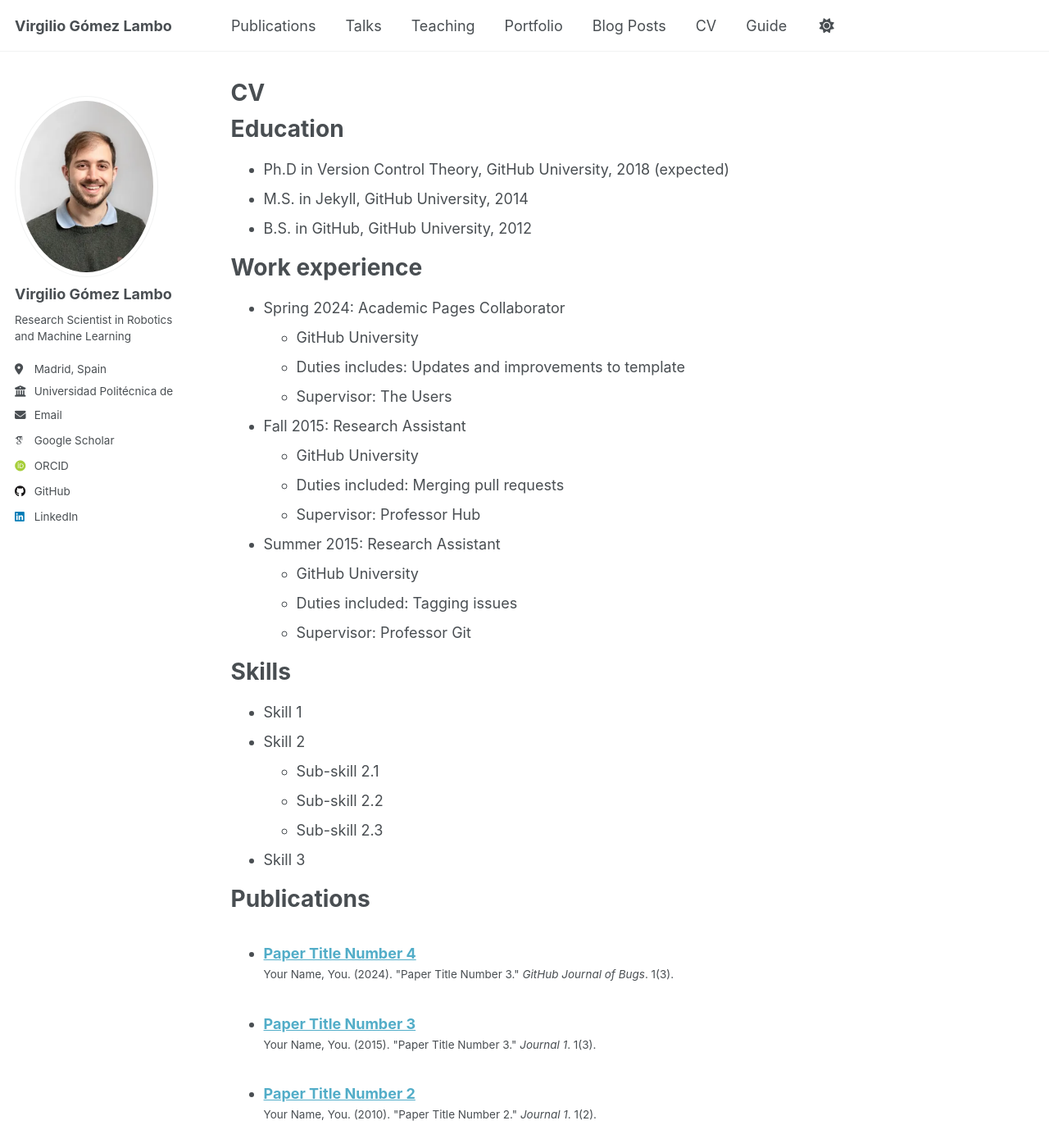
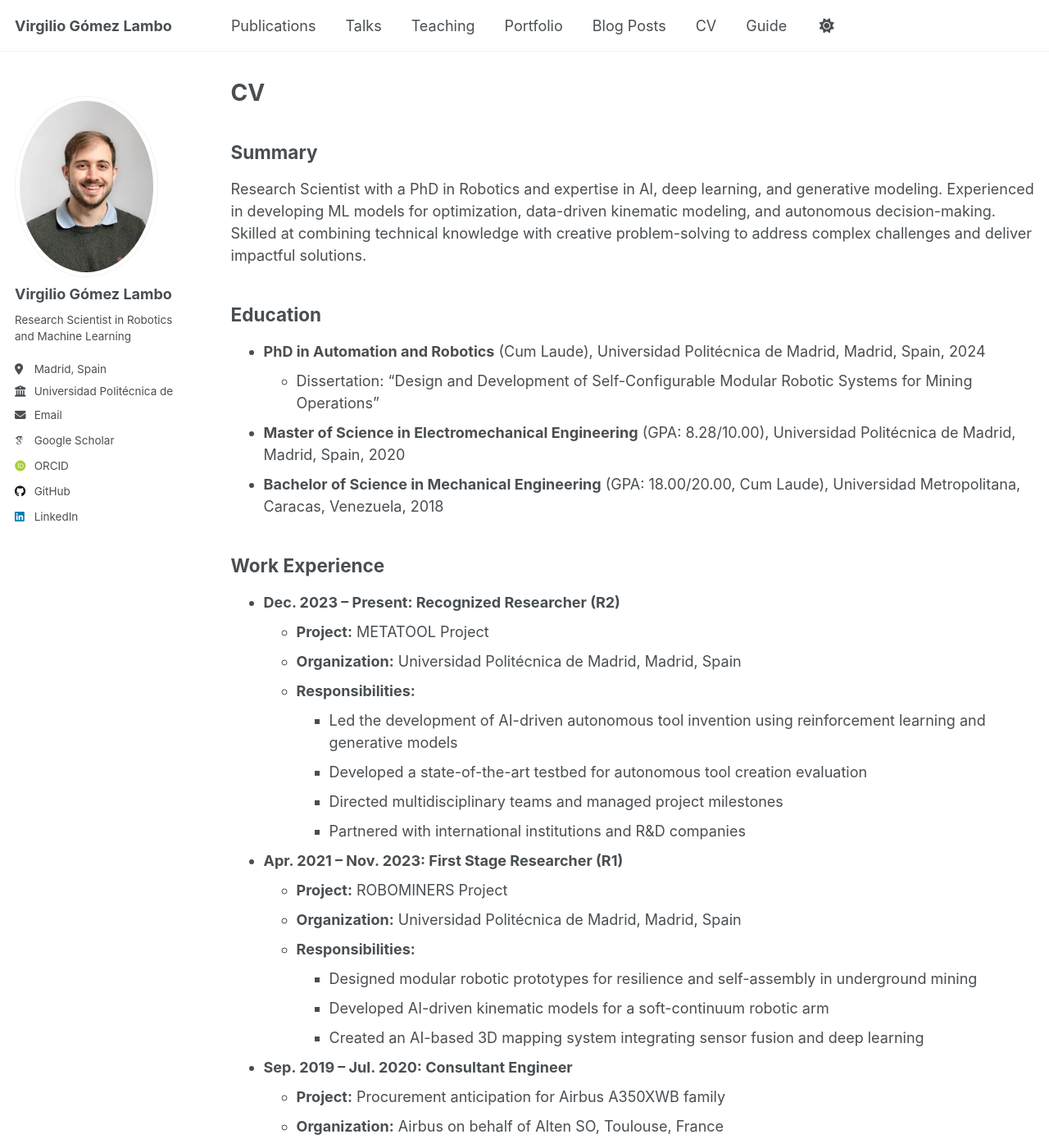
Before and after one commit to virgilio96upm/virgilio96upm.github.io, a Jekyll site: the page built from _pages/cv.md, in a window 1280 px wide and 1400 px high. Shown: the whole window at 82% size. Built offline with Jekyll 4.4.1, drawn with Linux system fonts in a browser that asks for light colours; some web fonts are replaced; some of the changed text lies outside the part shown.

Commit message:
CV added

```diff
--- a/_pages/cv.md
+++ b/_pages/cv.md
@@ -9,37 +9,63 @@ redirect_from:
 
 {% include base_path %}
 
-Education
-======
-* Ph.D in Version Control Theory, GitHub University, 2018 (expected)
-* M.S. in Jekyll, GitHub University, 2014
-* B.S. in GitHub, GitHub University, 2012
+## Summary
+Research Scientist with a PhD in Robotics and expertise in AI, deep learning, and generative modeling. Experienced in developing ML models for optimization, data-driven kinematic modeling, and autonomous decision-making. Skilled at combining technical knowledge with creative problem-solving to address complex challenges and deliver impactful solutions.
 
-Work experience
-======
-* Spring 2024: Academic Pages Collaborator
-  * GitHub University
-  * Duties includes: Updates and improvements to template
-  * Supervisor: The Users
+## Education
+* **PhD in Automation and Robotics** (Cum Laude), Universidad Politécnica de Madrid, Madrid, Spain, 2024
+  * Dissertation: "Design and Development of Self-Configurable Modular Robotic Systems for Mining Operations"
+* **Master of Science in Electromechanical Engineering** (GPA: 8.28/10.00), Universidad Politécnica de Madrid, Madrid, Spain, 2020
+* **Bachelor of Science in Mechanical Engineering** (GPA: 18.00/20.00, Cum Laude), Universidad Metropolitana, Caracas, Venezuela, 2018
 
-* Fall 2015: Research Assistant
-  * GitHub University
-  * Duties included: Merging pull requests
-  * Supervisor: Professor Hub
+## Work Experience
+* **Dec. 2023 – Present: Recognized Researcher (R2)**
+  * **Project:** METATOOL Project
+  * **Organization:** Universidad Politécnica de Madrid, Madrid, Spain
+  * **Responsibilities:**
+    * Led the development of AI-driven autonomous tool invention using reinforcement learning and generative models
+    * Developed a state-of-the-art testbed for autonomous tool creation evaluation
+    * Directed multidisciplinary teams and managed project milestones
+    * Partnered with international institutions and R&D companies
 
-* Summer 2015: Research Assistant
-  * GitHub University
-  * Duties included: Tagging issues
-  * Supervisor: Professor Git
+* **Apr. 2021 – Nov. 2023: First Stage Researcher (R1)**
+  * **Project:** ROBOMINERS Project
+  * **Organization:** Universidad Politécnica de Madrid, Madrid, Spain
+  * **Responsibilities:**
+    * Designed modular robotic prototypes for resilience and self-assembly in underground mining
+    * Developed AI-driven kinematic models for a soft-continuum robotic arm
+    * Created an AI-based 3D mapping system integrating sensor fusion and deep learning
 
-Skills
-======
-* Skill 1
-* Skill 2
-  * Sub-skill 2.1
-  * Sub-skill 2.2
-  * Sub-skill 2.3
-* Skill 3
+* **Sep. 2019 – Jul. 2020: Consultant Engineer**
+  * **Project:** Procurement anticipation for Airbus A350XWB family
+  * **Organization:** Airbus on behalf of Alten SO, Toulouse, France
+  * **Responsibilities:**
+    * Delivered over 40 customer Change Requests analyzing 3D models with CATIAV5 DMU
+    * Prepared Technical Risk Assessments and preliminary Bills of Materials
+    * Communicated with procurement, R&D, and Supply Chain for technical coordination
+
+## Skills
+### Programming Languages
+* Python, C, C++, SQL
+
+### CAD & Simulation
+* Solidworks, Fusion360, Gazebo, IsaacSim, IsaacLab
+
+### Robotics & Control
+* ROS/ROS2, Unix (Linux)
+
+### Machine Learning & AI
+* Tensorflow, Pytorch, Deep Learning (MLP, CNN), Reinforcement Learning (MDP), Generative AI, LLMs
+
+### DevOps & Tools
+* MLOps, Docker, Git, GPU Acceleration
+
+### Languages
+* Spanish (Native), English (Native), French (Full Professional)
+
+### Soft Skills
+* Leadership, Team Management
+
 
 Publications
 ======
```
